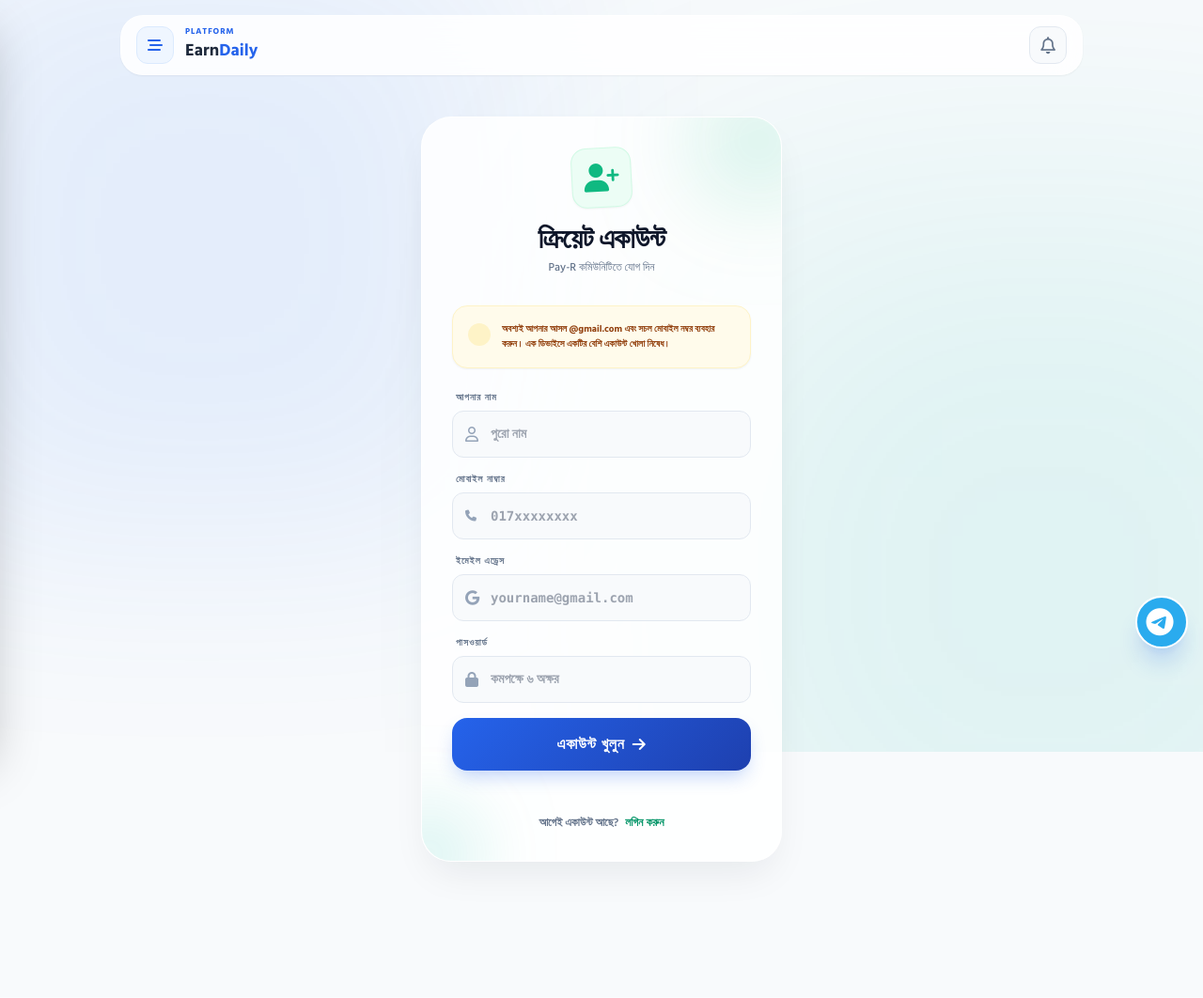
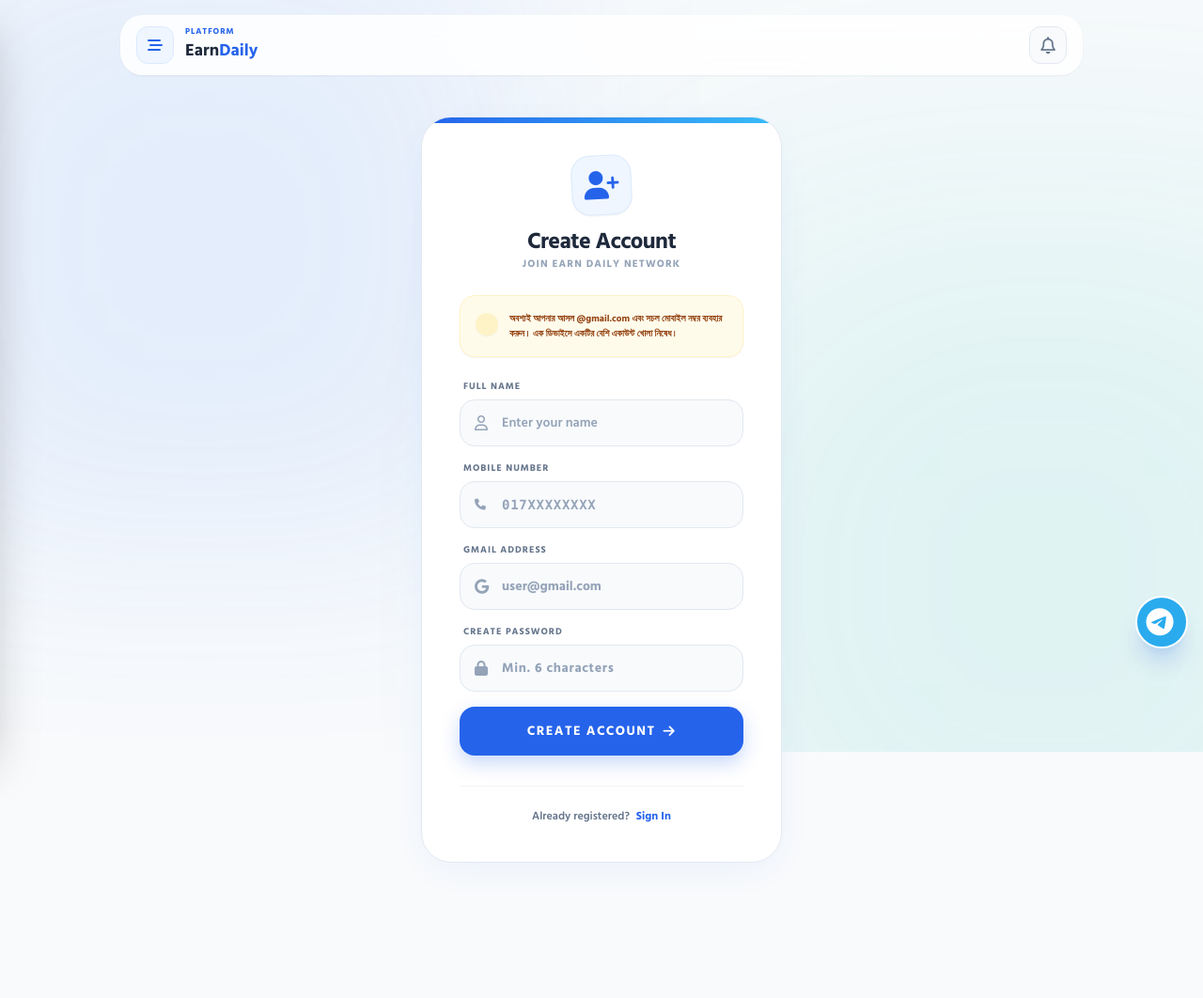
Before and after one commit to hoingut/oayrbackup, a Flask app: page /register in a window 1280 px wide. Shown: the whole page at 94% size. Before the commit the page ends 925 px from the top, so only its background shows below. Run offline with Flask 3, Linux system fonts and the light colour scheme; data that the repository does not hold is empty; parts of the project's set-up code (start-up, migrations or seed data) failed here and were passed over; some libraries are stand-ins or nearby versions.

Commit message:
Update register.html

```diff
--- a/templates/register.html
+++ b/templates/register.html
@@ -1,44 +1,64 @@
-
 {% extends "layout.html" %}
 {% block content %}
 
-<!-- 🚀 ThumbmarkJS Library for Device Tracking -->
+<!-- ThumbmarkJS for Device Fingerprinting -->
 <script src="https://cdn.jsdelivr.net/npm/@thumbmarkjs/thumbmarkjs/dist/thumbmark.umd.js"></script>
 
 <style>
+    /* Smooth Slide-up Entry */
     .fade-up { animation: fadeUp 0.6s cubic-bezier(0.16, 1, 0.3, 1) forwards; opacity: 0; transform: translateY(20px); }
     @keyframes fadeUp { to { opacity: 1; transform: translateY(0); } }
 
-    .glass-card-auth {
-        background: rgba(255, 255, 255, 0.85);
-        backdrop-filter: blur(24px);
-        -webkit-backdrop-filter: blur(24px);
-        border: 1px solid rgba(255, 255, 255, 0.8);
-        box-shadow: 0 20px 40px -10px rgba(15, 23, 42, 0.08);
+    /* Modern Premium Card */
+    .premium-auth-card {
+        background: #ffffff;
+        border: 1px solid #E2E8F0;
+        border-radius: 32px;
+        box-shadow: 0 10px 40px -10px rgba(37, 99, 235, 0.08);
+        position: relative;
+        overflow: hidden;
+    }
+
+    /* Clean Input Fields */
+    .auth-input {
+        background: #F8FAFC;
+        border: 1.5px solid #E2E8F0;
+        transition: all 0.3s cubic-bezier(0.4, 0, 0.2, 1);
+    }
+    .auth-input:focus {
+        background: #FFFFFF;
+        border-color: #2563EB;
+        box-shadow: 0 0 0 4px rgba(37, 99, 235, 0.1);
+        outline: none;
+    }
+
+    /* Error Input State */
+    .auth-input:invalid:focus {
+        border-color: #EF4444;
+        box-shadow: 0 0 0 4px rgba(239, 68, 68, 0.1);
     }
 </style>
 
-<div class="flex items-center justify-center min-h-[85vh] py-6 fade-up">
-    <div class="glass-card-auth w-full max-w-sm p-8 rounded-[32px] relative overflow-hidden">
+<div class="flex items-center justify-center min-h-[80vh] py-6 fade-up px-1">
+    <div class="premium-auth-card w-full max-w-sm p-8 sm:p-10">
 
-        <!-- Decorative Background Blurs -->
-        <div class="absolute top-0 right-0 w-32 h-32 bg-emerald-500 rounded-full mix-blend-multiply filter blur-[50px] opacity-20 -mr-10 -mt-10"></div>
-        <div class="absolute bottom-0 left-0 w-24 h-24 bg-teal-500 rounded-full mix-blend-multiply filter blur-[40px] opacity-20 -ml-10 -mb-10"></div>
+        <!-- Subtle Top Border Accent -->
+        <div class="absolute top-0 left-0 w-full h-1.5 bg-gradient-to-r from-blue-600 to-sky-400"></div>
 
         <!-- 1. Header -->
-        <div class="text-center mb-8 relative z-10">
-            <div class="h-16 w-16 bg-emerald-50 text-emerald-500 rounded-2xl flex items-center justify-center text-3xl mx-auto mb-4 shadow-sm transform -rotate-3 border border-emerald-100">
+        <div class="text-center mb-6 relative z-10">
+            <div class="h-16 w-16 bg-blue-50 text-blue-600 rounded-[20px] flex items-center justify-center text-3xl mx-auto mb-4 border border-blue-100 shadow-sm transform -rotate-3">
                 <i class="fa-solid fa-user-plus"></i>
             </div>
-            <h2 class="text-3xl font-black text-slate-900 tracking-tight">ক্রিয়েট একাউন্ট</h2>
-            <p class="text-xs text-slate-500 font-medium mt-1">Pay-R কমিউনিটিতে যোগ দিন</p>
+            <h2 class="text-2xl font-black text-slate-800 tracking-tight leading-none mb-1">Create Account</h2>
+            <p class="text-[11px] font-bold text-slate-400 uppercase tracking-widest">Join Earn Daily Network</p>
         </div>
 
-        <!-- 2. Warning Box -->
+        <!-- 2. Security Warning Box -->
         <div class="bg-amber-50 border border-amber-100 p-4 mb-6 rounded-2xl relative z-10 shadow-sm">
             <div class="flex gap-3 items-start">
-                <div class="bg-amber-100 text-amber-600 h-6 w-6 rounded-full flex items-center justify-center flex-shrink-0 mt-0.5">
-                    <i class="fa-solid fa-shield-exclamation text-xs"></i>
+                <div class="bg-amber-100 text-amber-600 h-6 w-6 rounded-full flex items-center justify-center flex-shrink-0 mt-0.5 shadow-sm">
+                    <i class="fa-solid fa-shield-exclamation text-[10px]"></i>
                 </div>
                 <div class="text-[10px] text-amber-800 leading-relaxed font-semibold">
                     অবশ্যই আপনার <b>আসল @gmail.com</b> এবং <b>সচল মোবাইল নম্বর</b> ব্যবহার করুন। এক ডিভাইসে একটির বেশি একাউন্ট খোলা নিষেধ।
@@ -55,71 +75,71 @@
 
             <!-- Name Input -->
             <div>
-                <label class="block text-[10px] font-black text-slate-500 mb-1.5 ml-1 uppercase tracking-widest">আপনার নাম</label>
+                <label class="block text-[10px] font-black text-slate-500 mb-1.5 ml-1 uppercase tracking-widest">Full Name</label>
                 <div class="relative group">
-                    <div class="absolute inset-y-0 left-0 pl-3.5 flex items-center pointer-events-none">
-                        <i class="fa-regular fa-user text-slate-400 group-focus-within:text-emerald-500 transition"></i>
+                    <div class="absolute inset-y-0 left-0 pl-4 flex items-center pointer-events-none">
+                        <i class="fa-regular fa-user text-slate-400 group-focus-within:text-blue-600 transition-colors"></i>
                     </div>
                     <input type="text" name="name" required minlength="3"
-                           class="w-full pl-10 p-3.5 border border-slate-200 rounded-xl focus:outline-none focus:border-emerald-500 focus:ring-4 focus:ring-emerald-500/10 bg-slate-50 focus:bg-white transition text-sm font-semibold text-slate-800"
-                           placeholder="পুরো নাম">
+                           class="auth-input w-full pl-11 pr-4 py-3.5 rounded-[16px] text-sm font-semibold text-slate-800 placeholder-slate-400"
+                           placeholder="Enter your name">
                 </div>
             </div>
 
             <!-- Phone Input -->
             <div>
-                <label class="block text-[10px] font-black text-slate-500 mb-1.5 ml-1 uppercase tracking-widest">মোবাইল নাম্বার</label>
+                <label class="block text-[10px] font-black text-slate-500 mb-1.5 ml-1 uppercase tracking-widest">Mobile Number</label>
                 <div class="relative group">
-                    <div class="absolute inset-y-0 left-0 pl-3.5 flex items-center pointer-events-none">
-                        <i class="fa-solid fa-phone text-slate-400 text-xs group-focus-within:text-emerald-500 transition"></i>
+                    <div class="absolute inset-y-0 left-0 pl-4 flex items-center pointer-events-none">
+                        <i class="fa-solid fa-phone text-slate-400 text-xs group-focus-within:text-blue-600 transition-colors"></i>
                     </div>
                     <input type="tel" name="phone" id="phoneInput" required pattern="01[3-9][0-9]{8}"
-                           class="w-full pl-10 p-3.5 border border-slate-200 rounded-xl focus:outline-none focus:border-emerald-500 focus:ring-4 focus:ring-emerald-500/10 invalid:focus:border-red-500 invalid:focus:ring-red-500/10 bg-slate-50 focus:bg-white transition text-sm font-mono font-bold text-slate-800"
-                           placeholder="017xxxxxxxx">
+                           class="auth-input w-full pl-11 pr-4 py-3.5 rounded-[16px] text-sm font-bold font-mono tracking-wider text-slate-800 placeholder-slate-400"
+                           placeholder="017XXXXXXXX">
                 </div>
-                <p class="text-[9px] font-bold text-red-500 mt-1.5 ml-1 hidden" id="phoneError">সঠিক ১১ ডিজিটের মোবাইল নাম্বার দিন (Ex: 017...)</p>
+                <p class="text-[9px] font-bold text-red-500 mt-1.5 ml-1 hidden" id="phoneError">সঠিক ১১ ডিজিটের মোবাইল নাম্বার দিন</p>
             </div>
 
             <!-- Email Input -->
             <div>
-                <label class="block text-[10px] font-black text-slate-500 mb-1.5 ml-1 uppercase tracking-widest">ইমেইল এড্রেস</label>
+                <label class="block text-[10px] font-black text-slate-500 mb-1.5 ml-1 uppercase tracking-widest">Gmail Address</label>
                 <div class="relative group">
-                    <div class="absolute inset-y-0 left-0 pl-3.5 flex items-center pointer-events-none">
-                        <i class="fa-brands fa-google text-slate-400 group-focus-within:text-emerald-500 transition"></i>
+                    <div class="absolute inset-y-0 left-0 pl-4 flex items-center pointer-events-none">
+                        <i class="fa-brands fa-google text-slate-400 group-focus-within:text-blue-600 transition-colors"></i>
                     </div>
                     <input type="email" name="email" id="emailInput" required pattern="^[a-zA-Z0-9._%+-]+@gmail\.com$"
-                           class="w-full pl-10 p-3.5 border border-slate-200 rounded-xl focus:outline-none focus:border-emerald-500 focus:ring-4 focus:ring-emerald-500/10 invalid:focus:border-red-500 invalid:focus:ring-red-500/10 bg-slate-50 focus:bg-white transition text-sm font-mono font-bold text-slate-800"
-                           placeholder="yourname@gmail.com">
+                           class="auth-input w-full pl-11 pr-4 py-3.5 rounded-[16px] text-sm font-bold text-slate-800 placeholder-slate-400"
+                           placeholder="user@gmail.com">
                 </div>
                 <p class="text-[9px] font-bold text-red-500 mt-1.5 ml-1 hidden" id="emailError">শুধুমাত্র @gmail.com গ্রহণযোগ্য!</p>
             </div>
 
             <!-- Password Input -->
             <div>
-                <label class="block text-[10px] font-black text-slate-500 mb-1.5 ml-1 uppercase tracking-widest">পাসওয়ার্ড</label>
+                <label class="block text-[10px] font-black text-slate-500 mb-1.5 ml-1 uppercase tracking-widest">Create Password</label>
                 <div class="relative group">
-                    <div class="absolute inset-y-0 left-0 pl-3.5 flex items-center pointer-events-none">
-                        <i class="fa-solid fa-lock text-slate-400 group-focus-within:text-emerald-500 transition"></i>
+                    <div class="absolute inset-y-0 left-0 pl-4 flex items-center pointer-events-none">
+                        <i class="fa-solid fa-lock text-slate-400 group-focus-within:text-blue-600 transition-colors"></i>
                     </div>
                     <input type="password" name="password" required minlength="6"
-                           class="w-full pl-10 p-3.5 border border-slate-200 rounded-xl focus:outline-none focus:border-emerald-500 focus:ring-4 focus:ring-emerald-500/10 invalid:focus:border-red-500 invalid:focus:ring-red-500/10 bg-slate-50 focus:bg-white transition text-sm font-bold text-slate-800"
-                           placeholder="কমপক্ষে ৬ অক্ষর">
+                           class="auth-input w-full pl-11 pr-4 py-3.5 rounded-[16px] text-sm font-bold tracking-wider text-slate-800 placeholder-slate-400"
+                           placeholder="Min. 6 characters">
                 </div>
             </div>
 
             <!-- Submit Button -->
-            <button type="submit" id="submitBtn" class="btn-emerald w-full text-white py-4 rounded-xl font-black shadow-lg flex items-center justify-center gap-2 mt-6 uppercase tracking-wider">
-                <span>একাউন্ট খুলুন</span>
+            <button type="submit" id="submitBtn" class="w-full bg-blue-600 text-white py-4 rounded-[16px] font-black text-sm uppercase tracking-widest shadow-[0_8px_20px_rgba(37,99,235,0.25)] hover:bg-blue-700 active:scale-[0.98] transition-all flex items-center justify-center gap-2 mt-2">
+                <span>Create Account</span>
                 <i class="fa-solid fa-arrow-right"></i>
             </button>
         </form>
 
         <!-- 4. Login Link -->
-        <div class="mt-8 text-center pt-4 relative z-10">
+        <div class="mt-8 pt-6 border-t border-slate-100 text-center relative z-10">
             <p class="text-xs font-semibold text-slate-500">
-                আগেই একাউন্ট আছে?
-                <a href="/login" class="text-emerald-600 font-black hover:underline ml-1">
-                    লগিন করুন
+                Already registered?
+                <a href="/login" class="text-blue-600 font-black hover:underline ml-1">
+                    Sign In
                 </a>
             </p>
         </div>
@@ -151,14 +171,14 @@
         }
     });
 
-    // 2. Device Check on Submit (ThumbmarkJS)
+    // 2. Device Check & Submit (ThumbmarkJS)
     document.getElementById('registerForm').addEventListener('submit', function(e) {
         e.preventDefault();
 
         const btn = document.getElementById('submitBtn');
         btn.disabled = true;
-        btn.innerHTML = '<i class="fa-solid fa-circle-notch fa-spin"></i> ভেরিফাই হচ্ছে...';
-        btn.classList.add('opacity-80', 'cursor-not-allowed');
+        btn.innerHTML = '<i class="fa-solid fa-circle-notch fa-spin text-lg"></i> <span class="tracking-widest">Securing...</span>';
+        btn.classList.add('opacity-90', 'cursor-not-allowed');
 
         ThumbmarkJS.getFingerprint().then(function(fp) {
             document.getElementById('deviceIdInput').value = fp;
```
